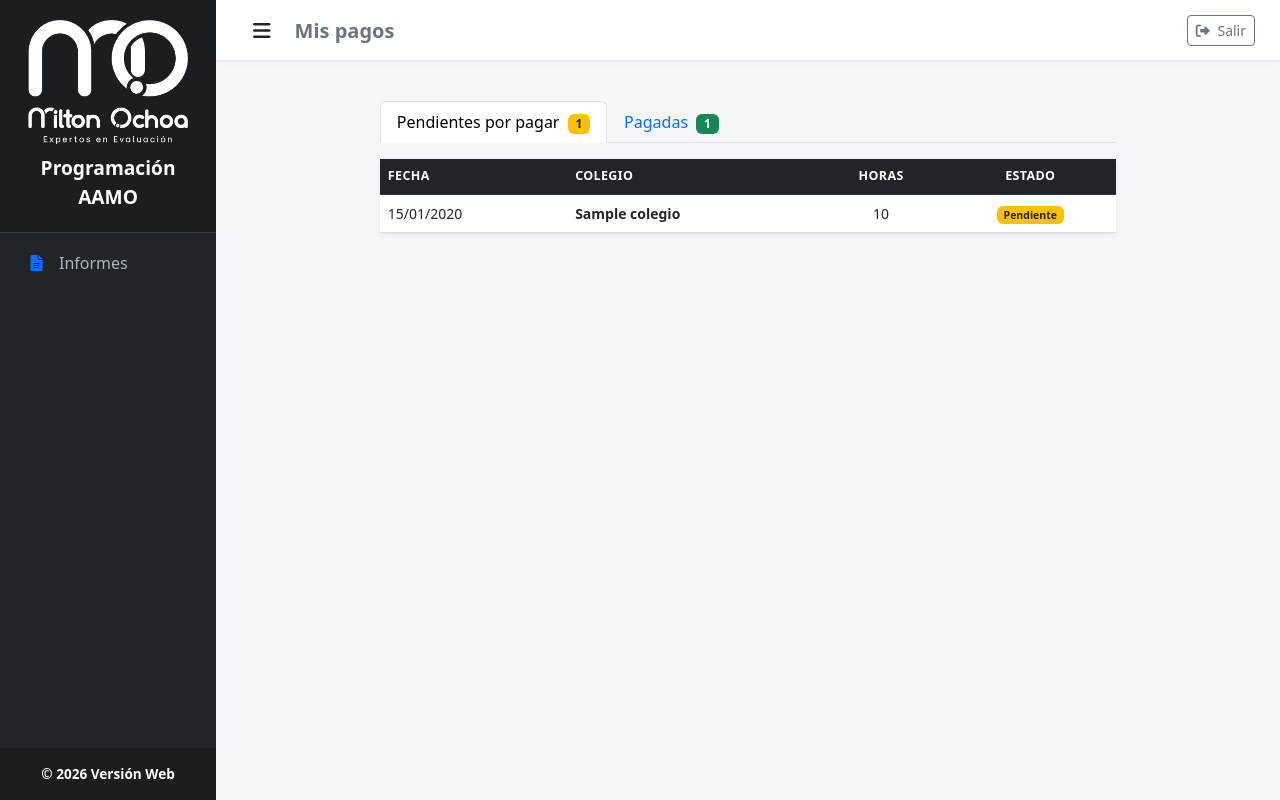
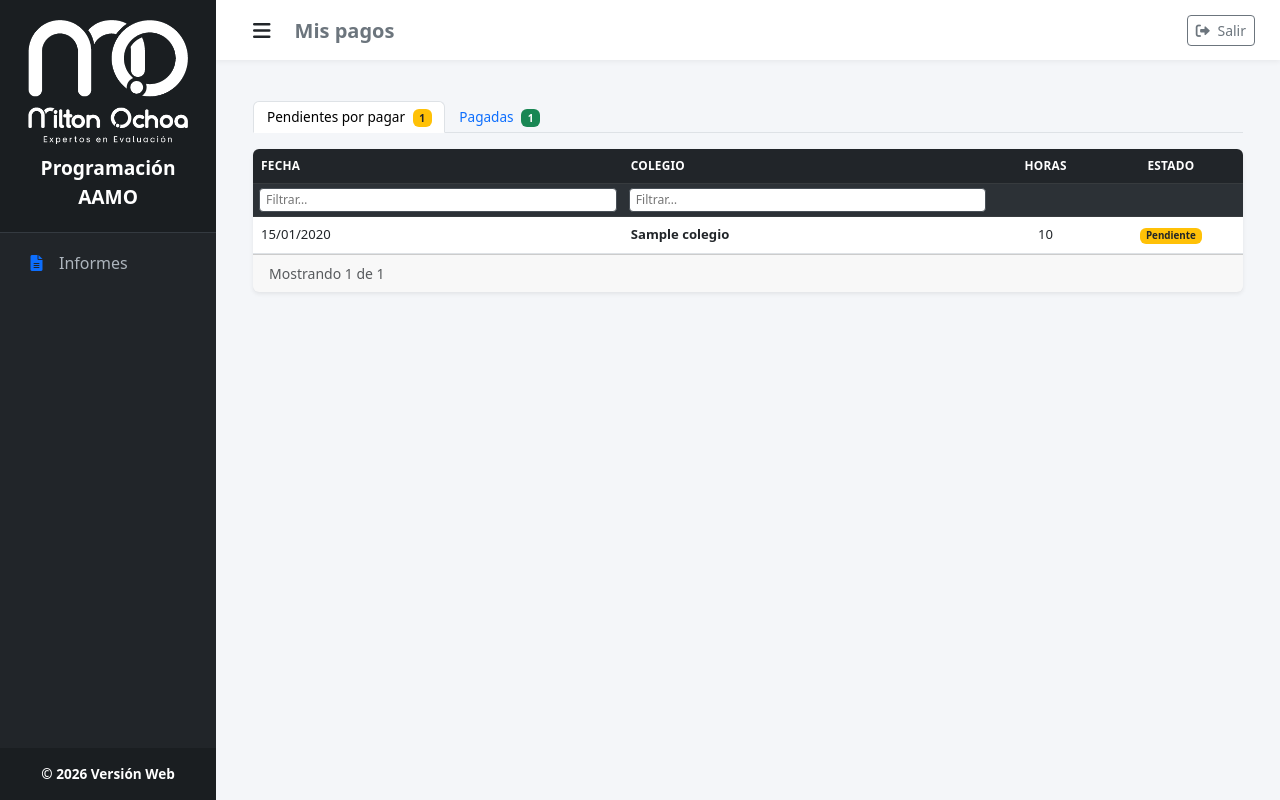
Before and after one commit to Milton-Ochoa/miltonochoa.app, a Django app: template programacion/profesores/templates/profesores/mis_pagos.html in a window 1280 px wide. Run offline with Django 4.2, Linux system fonts and the light colour scheme; the template is opened without the code that fills it: most values are stand-ins (such as "Sample title", 1, 10 or a date in 2020); parts of the project's set-up code (start-up, migrations or seed data) failed here and were passed over; some libraries are stand-ins or nearby versions.

Commit message:
Feat(pagos/informes): pendientes por hora de fin, estilo mis-pagos, correo a financiera
- Informes: una clase cuenta como pendiente al TERMINAR (bloque.hora_fin <= ahora),
  no al dia siguiente. Misma regla para borradores vacios via clase__bloque.
- Mis pagos del profesor: estilo de tabla del sistema (ancho completo, tarjeta
  redondeada, cabecera oscura, filtros por columna y paginacion).
- Proyeccion (financiera): se elimina el aviso informativo.
- Pagos: al enviar a financiera se manda un correo resumen (best-effort, patron
  viaticos) con setting PAGOS_NOTIFICAR_A.
- Tests: +4 (gate por hora de fin, notificacion de correo). Baseline 677 OK.

Co-Authored-By: Claude Opus 4.8 <noreply@anthropic.com>

```diff
--- a/core/settings.py
+++ b/core/settings.py
@@ -294,6 +294,10 @@ VIATICOS_LEGALIZACION_NOTIFICAR_A = os.environ.get(
 MONITORES_NOTIFICAR_A = os.environ.get(
     'MONITORES_NOTIFICAR_A', 'programacion@aamocolombia.com')
 
+# Destinatario del aviso de pagos a profesores enviados de programación a financiera
+# (mismo patrón que los viáticos). Default = correo del área financiera.
+PAGOS_NOTIFICAR_A = os.environ.get('PAGOS_NOTIFICAR_A', 'financiero@aamocolombia.com')
+
 # ─────────────────────────────────────────────────────────────
 # ARCHIVOS ESTÁTICOS
 # ─────────────────────────────────────────────────────────────
--- a/financiera/pagos/templates/financiera/pagos_proyeccion.html
+++ b/financiera/pagos/templates/financiera/pagos_proyeccion.html
@@ -27,12 +27,6 @@
 {% include 'pagos/_estilos_tabla.html' %}
 
 <div class="container-fluid py-3">
-
-  <div class="alert alert-info py-2 mb-3">
-    <i class="fas fa-info-circle me-1"></i>
-    <strong>Proyección</strong> — costo estimado de las clases programadas (horas × valor hora del colegio).
-    No representa pagos preparados ni fechas de pago.
-  </div>
 
   <div class="card shadow-sm">
     <div class="card-header bg-white py-2">
--- a/programacion/profesores/templates/profesores/mis_pagos.html
+++ b/programacion/profesores/templates/profesores/mis_pagos.html
@@ -11,19 +11,18 @@
   Portal del profesor: estado de sus pagos por día de clases. SOLO estado y soporte —
   esta página NUNCA muestra montos en pesos (contrato con la vista: llegan dicts
   saneados sin valores). No agregar columnas de valor/total aquí.
+
+  Usa el mismo estilo de tabla que el resto del sistema (`pagos/_estilos_tabla.html`:
+  cabecera oscura, fila de filtros por columna, esquinas redondeadas) con paginación
+  client-side. Cada pestaña es una tabla independiente (JS genérico por `.wrap-mis-pagos`).
 {% endcomment %}
 
 {% block content %}
-<style>
-    .tabla-mis-pagos th, .tabla-mis-pagos td { font-size: 0.875rem; vertical-align: middle; }
-    .tabla-mis-pagos thead th { font-weight: 600; font-size: 0.78rem; text-transform: uppercase; letter-spacing: 0.03em; }
-</style>
+{% include 'pagos/_estilos_tabla.html' %}
 
 <div class="container-fluid py-3">
-<div class="row justify-content-center">
-<div class="col-lg-9">
 
-    <ul class="nav nav-tabs mb-3" role="tablist">
+    <ul class="nav nav-tabs mb-3" id="tabsPagos" role="tablist">
         <li class="nav-item" role="presentation">
             <button class="nav-link active" data-bs-toggle="tab" data-bs-target="#tabPendientes" type="button" role="tab">
                 Pendientes por pagar
@@ -42,9 +41,9 @@
 
         {# ── Pendientes por pagar ── #}
         <div class="tab-pane fade show active" id="tabPendientes" role="tabpanel">
-            <div class="card shadow-sm">
+            <div class="card shadow-sm wrap-mis-pagos">
                 <div class="table-responsive">
-                    <table class="table table-hover align-middle mb-0 tabla-mis-pagos">
+                    <table class="table table-hover align-middle mb-0 tabla-pagos">
                         <thead class="table-dark">
                             <tr>
                                 <th>Fecha</th>
@@ -52,29 +51,41 @@
                                 <th class="text-center">Horas</th>
                                 <th class="text-center">Estado</th>
                             </tr>
+                            <tr class="fila-filtros">
+                                <th><input type="text" data-filtro="fecha" placeholder="Filtrar…"></th>
+                                <th><input type="text" data-filtro="colegio" placeholder="Filtrar…"></th>
+                                <th></th>
+                                <th></th>
+                            </tr>
                         </thead>
-                        <tbody>
+                        <tbody class="cuerpo-tabla">
                             {% for f in pendientes %}
-                            <tr>
-                                <td>{{ f.fecha|date:"d/m/Y" }}</td>
+                            <tr class="fila-pago"
+                                data-fecha="{{ f.fecha|date:'d/m/Y' }}"
+                                data-colegio="{{ f.colegio|lower }}">
+                                <td class="text-nowrap">{{ f.fecha|date:"d/m/Y" }}</td>
                                 <td><strong>{{ f.colegio }}</strong></td>
                                 <td class="text-center">{{ f.horas|floatformat:"-2" }}</td>
                                 <td class="text-center"><span class="badge bg-warning text-dark">Pendiente</span></td>
                             </tr>
                             {% empty %}
-                            <tr><td colspan="4" class="text-center text-muted py-4">No tienes pagos pendientes.</td></tr>
+                            <tr class="fila-vacia"><td colspan="4" class="text-center text-muted py-4">No tienes pagos pendientes.</td></tr>
                             {% endfor %}
                         </tbody>
                     </table>
+                </div>
+                <div class="card-footer d-flex justify-content-between align-items-center py-2 px-3 flex-wrap gap-2">
+                    <small class="text-muted">Mostrando <span class="contador-visibles">0</span> de {{ pendientes|length }}</small>
+                    <nav><ul class="pagination pagination-sm mb-0 controles-pagina"></ul></nav>
                 </div>
             </div>
         </div>
 
         {# ── Pagadas ── #}
         <div class="tab-pane fade" id="tabPagadas" role="tabpanel">
-            <div class="card shadow-sm">
+            <div class="card shadow-sm wrap-mis-pagos">
                 <div class="table-responsive">
-                    <table class="table table-hover align-middle mb-0 tabla-mis-pagos">
+                    <table class="table table-hover align-middle mb-0 tabla-pagos">
                         <thead class="table-dark">
                             <tr>
                                 <th>Fecha</th>
@@ -83,11 +94,20 @@
                                 <th class="text-center">Estado</th>
                                 <th>Soporte de pago</th>
                             </tr>
+                            <tr class="fila-filtros">
+                                <th><input type="text" data-filtro="fecha" placeholder="Filtrar…"></th>
+                                <th><input type="text" data-filtro="colegio" placeholder="Filtrar…"></th>
+                                <th></th>
+                                <th></th>
+                                <th></th>
+                            </tr>
                         </thead>
-                        <tbody>
+                        <tbody class="cuerpo-tabla">
                             {% for f in pagadas %}
-                            <tr>
-                                <td>{{ f.fecha|date:"d/m/Y" }}</td>
+                            <tr class="fila-pago"
+                                data-fecha="{{ f.fecha|date:'d/m/Y' }}"
+                                data-colegio="{{ f.colegio|lower }}">
+                                <td class="text-nowrap">{{ f.fecha|date:"d/m/Y" }}</td>
                                 <td><strong>{{ f.colegio }}</strong></td>
                                 <td class="text-center">{{ f.horas|floatformat:"-2" }}</td>
                                 <td class="text-center">
@@ -114,10 +134,14 @@
                                 </td>
                             </tr>
                             {% empty %}
-                            <tr><td colspan="5" class="text-center text-muted py-4">Aún no hay pagos registrados.</td></tr>
+                            <tr class="fila-vacia"><td colspan="5" class="text-center text-muted py-4">Aún no hay pagos registrados.</td></tr>
                             {% endfor %}
                         </tbody>
                     </table>
+                </div>
+                <div class="card-footer d-flex justify-content-between align-items-center py-2 px-3 flex-wrap gap-2">
+                    <small class="text-muted">Mostrando <span class="contador-visibles">0</span> de {{ pagadas|length }}</small>
+                    <nav><ul class="pagination pagination-sm mb-0 controles-pagina"></ul></nav>
                 </div>
             </div>
         </div>
@@ -125,6 +149,90 @@
     </div>
 
 </div>
-</div>
-</div>
+
+<script>
+// Filtro por columna + paginación, autónomo por tabla (cada pestaña es una tabla).
+// Mismo patrón que pagos/_tabla_js.html pero acotado a cada `.wrap-mis-pagos` para
+// poder convivir dos tablas en la misma página (pendientes / pagadas).
+(function () {
+    var POR_PAGINA = 20;
+
+    document.querySelectorAll('.wrap-mis-pagos').forEach(function (wrap) {
+        var inputs = wrap.querySelectorAll('.fila-filtros input[data-filtro]');
+        var filas  = Array.from(wrap.querySelectorAll('tr.fila-pago'));
+        var ctrl   = wrap.querySelector('.controles-pagina');
+        var cont   = wrap.querySelector('.contador-visibles');
+        var pagina = 1;
+
+        function filtradas() {
+            var q = {};
+            inputs.forEach(function (inp) {
+                var val = inp.value.trim().toLowerCase();
+                if (val) q[inp.dataset.filtro] = val;
+            });
+            return filas.filter(function (tr) {
+                for (var k in q) {
+                    if ((tr.dataset[k] || '').indexOf(q[k]) === -1) return false;
+                }
+                return true;
+            });
+        }
+
+        function render() {
+            var f = filtradas();
+            var total = Math.max(1, Math.ceil(f.length / POR_PAGINA));
+            if (pagina > total) pagina = total;
+            var inicio = (pagina - 1) * POR_PAGINA;
+
+            filas.forEach(function (tr) { tr.style.display = 'none'; });
+            f.slice(inicio, inicio + POR_PAGINA).forEach(function (tr) { tr.style.display = ''; });
+
+            if (cont) cont.textContent = f.length;
+            renderControles(total);
+        }
+
+        function renderControles(total) {
+            if (!ctrl) return;
+            ctrl.innerHTML = '';
+            if (total <= 1) return;
+
+            function addLi(label, page, opts) {
+                var li = document.createElement('li');
+                li.className = 'page-item' + (opts && opts.disabled ? ' disabled' : '') + (opts && opts.active ? ' active' : '');
+                var a = document.createElement('a');
+                a.className = 'page-link';
+                a.href = '#';
+                a.innerHTML = label;
+                a.addEventListener('click', function (e) {
+                    e.preventDefault();
+                    if (opts && opts.disabled) return;
+                    pagina = page;
+                    render();
+                });
+                li.appendChild(a);
+                ctrl.appendChild(li);
+            }
+
+            addLi('&laquo;', pagina - 1, { disabled: pagina === 1 });
+            for (var i = 1; i <= total; i++) {
+                if (i === 1 || i === total || Math.abs(i - pagina) <= 2) {
+                    addLi(i, i, { active: i === pagina });
+                } else if (Math.abs(i - pagina) === 3) {
+                    var li = document.createElement('li');
+                    li.className = 'page-item disabled';
+                    li.innerHTML = '<span class="page-link">…</span>';
+                    ctrl.appendChild(li);
+                }
+            }
+            addLi('&raquo;', pagina + 1, { disabled: pagina === total });
+        }
+
+        inputs.forEach(function (inp) {
+            inp.addEventListener('input', function () { pagina = 1; render(); });
+        });
+
+        render();
+    });
+})();
+</script>
 {% endblock %}
```
Also changed, not shown: CLAUDE.md (+2 -2 lines), programacion/informes/tests.py (+45 -1 lines), programacion/informes/views.py (+21 -10 lines), programacion/pagos/notificaciones.py (added, +59 -0 lines), programacion/pagos/tests.py (+20 -1 lines), programacion/pagos/views.py (+7 -3 lines).
